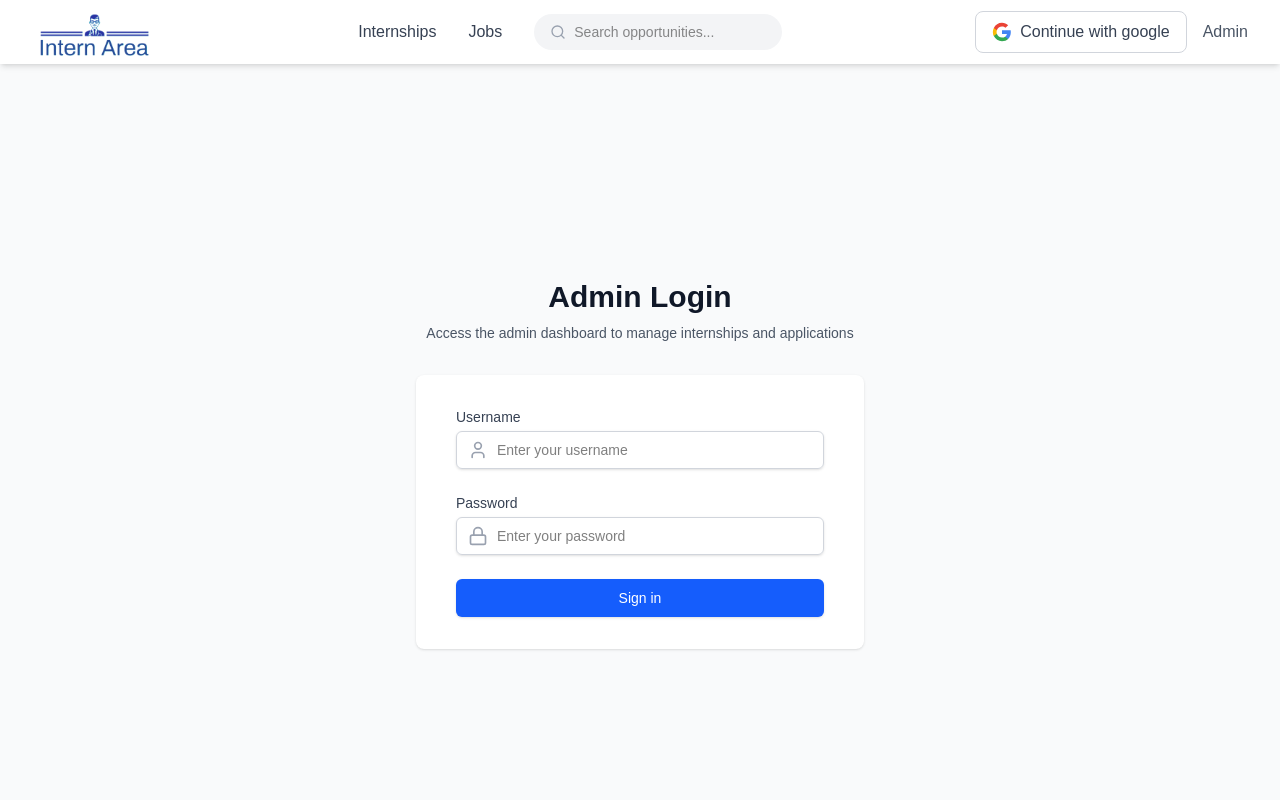
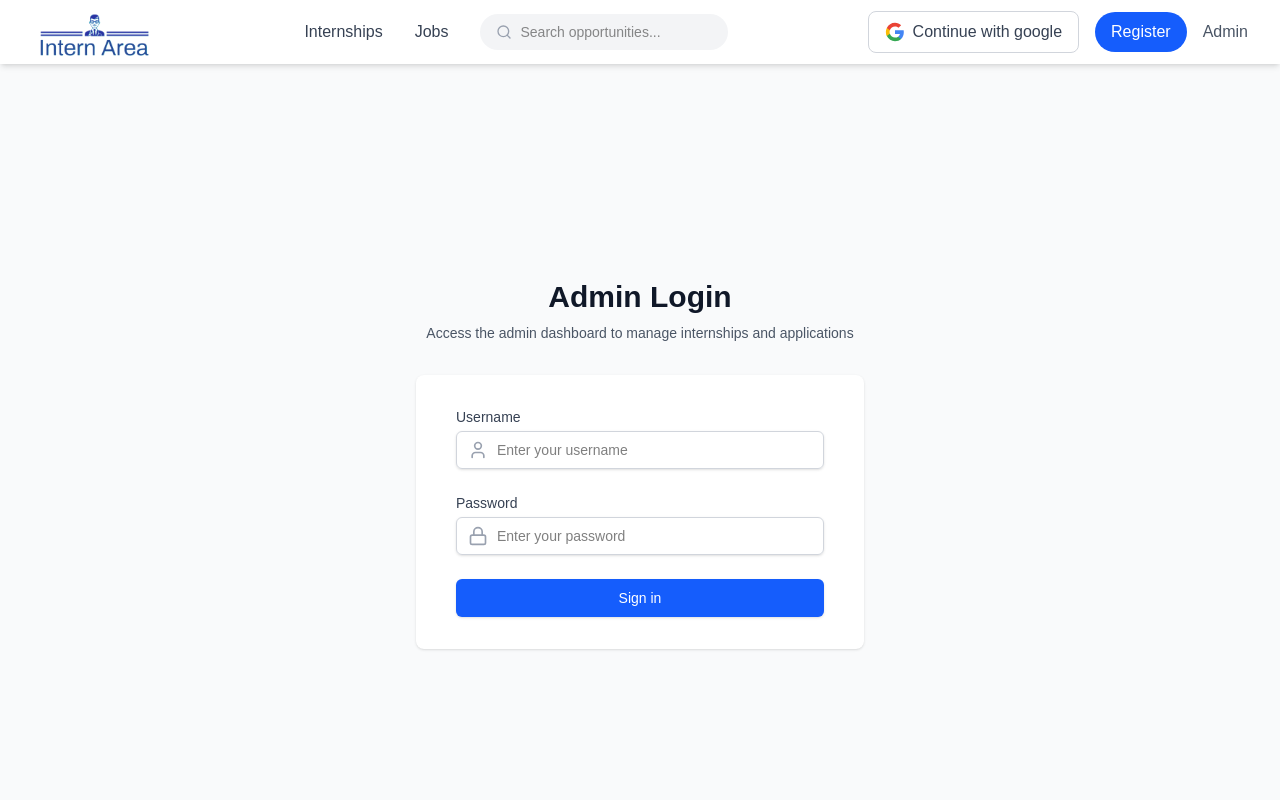
Before and after one commit to Pravinprabu/Elevance-skills---Internarea, a Next.js app in the folder internarea/: page /adminlogin in a window 1280 px wide. Shown: the top 800 px of the page. Built offline with nearby package versions, Linux system fonts and the light colour scheme; no server answers.

Commit message:
changes 3

```diff
--- a/internarea/src/Components/Navbar.tsx
+++ b/internarea/src/Components/Navbar.tsx
@@ -111,10 +111,10 @@ const Navbar = () => {
                     </svg>
                     <span className="text-gray-700">Continue with google</span>
                   </button>
-                  {/* <button className="bg-blue-600 text-white px-4 py-2 rounded-full hover:bg-blue-700">
+                  <button className="bg-blue-600 text-white px-4 py-2 rounded-full hover:bg-blue-700">
                     {" "}
                     <Link href={"/"}>Register</Link>
-                  </button> */}
+                  </button>
                   <a
                     href="/adminlogin"
                     className="text-gray-600 hover:text-gray-800"
```
